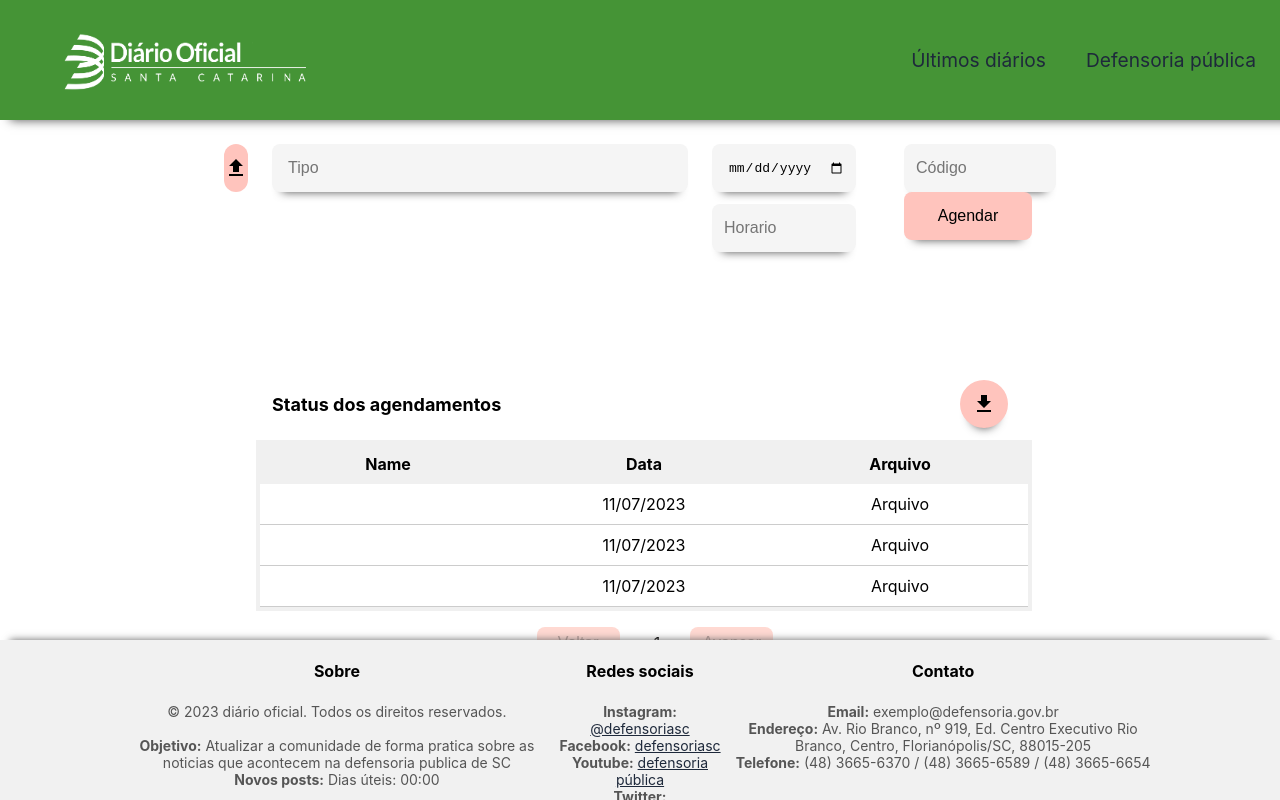
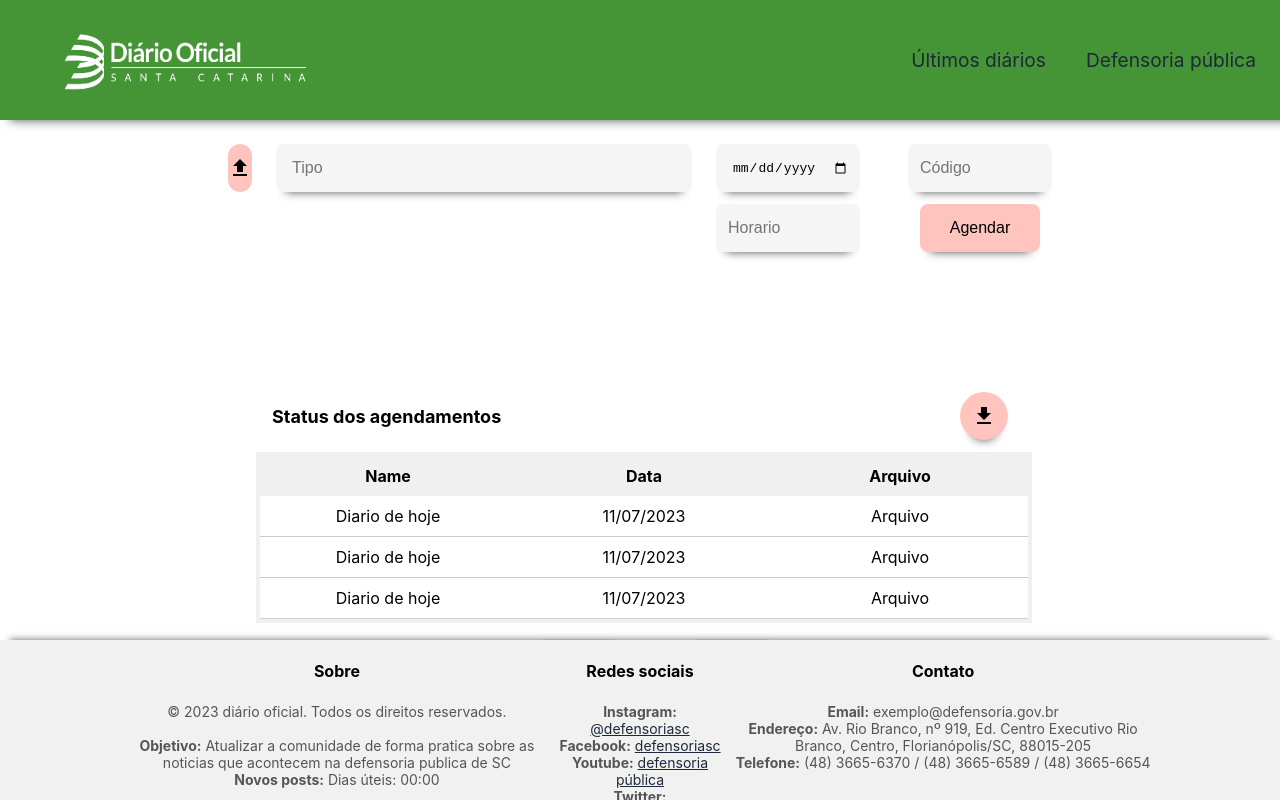
Before and after one commit to guilherme-santos-pereira/diario-oficial, a React (Create React App) app: page /status in a window 1280 px wide. Built offline with nearby package versions, Linux system fonts and the light colour scheme.

Commit message:
Fix: adjust table mock content

```diff
--- a/src/Components/Forms/Button.tsx
+++ b/src/Components/Forms/Button.tsx
@@ -8,6 +8,7 @@ interface iButton {
   children?: any;
   type?: any;
   htmlFor?: any;
+  alt?: string;
 }
 
 const Button: React.FC<iButton> = ({
--- a/src/Components/Table/Table.tsx
+++ b/src/Components/Table/Table.tsx
@@ -48,7 +48,11 @@ const Table: React.FC<TableProps> = ({
       <div className={styles.header}>
         {title && <div className={styles.headerTable}>{title}</div>}
         {downloadButton && (
-          <Button className={styles.downloadButton} onClick={handleTemplate}>
+          <Button
+            className={styles.downloadButton}
+            onClick={handleTemplate}
+            alt="Baixar template"
+          >
             <MdDownload size={24} />
           </Button>
         )}
--- a/src/Pages/Status/Status.module.css
+++ b/src/Pages/Status/Status.module.css
@@ -70,7 +70,7 @@
   flex-direction: column;
   background-color: var(--second-button-color);
   border-radius: 0 0 0.5rem 0.5rem;
-  margin: 3rem 9.5rem 0.75rem 0;
+  margin: 3rem 17.75rem 0.75rem 0;
   width: 26rem;
   height: 15rem;
   position: absolute;
@@ -153,9 +153,10 @@
 .lastColumn {
   display: flex;
   flex-direction: column;
+  align-items: center;
 }
 
-.schedule,
-.code {
-  width: 8rem;
+.schedule {
+  padding: 0 0.75rem;
+  margin: 0.75rem 0;
 }
--- a/src/Pages/Status/Status.tsx
+++ b/src/Pages/Status/Status.tsx
@@ -23,17 +23,17 @@ const Status = () => {
 
   const data = [
     {
-      status: "Diario de hoje",
+      name: "Diario de hoje",
       date: "11/07/2023",
       file: "Arquivo",
     },
     {
-      status: "Diario de hoje",
+      name: "Diario de hoje",
       date: "11/07/2023",
       file: "Arquivo",
     },
     {
-      status: "Diario de hoje",
+      name: "Diario de hoje",
       date: "11/07/2023",
       file: "Arquivo",
     },
@@ -115,6 +115,13 @@ const Status = () => {
 
   const handleSubmit = () => {
     console.log("selectedRange:", selectedRange);
+    setSelectedRange({
+      file: File,
+      type: [],
+      date: new Date(),
+      time: "",
+      code: "",
+    });
   };
 
   const loading = false;
@@ -170,6 +177,7 @@ const Status = () => {
             className={styles.date}
             type="date"
             name="date"
+            value={selectedRange.date}
             onChange={handleChange}
           />
           <Input
@@ -184,6 +192,7 @@ const Status = () => {
           <Input
             className={`${styles.input} ${styles.code}`}
             placeholder="Código"
+            value={selectedRange.code}
             onChange={handleChange}
             name="code"
           />
```
